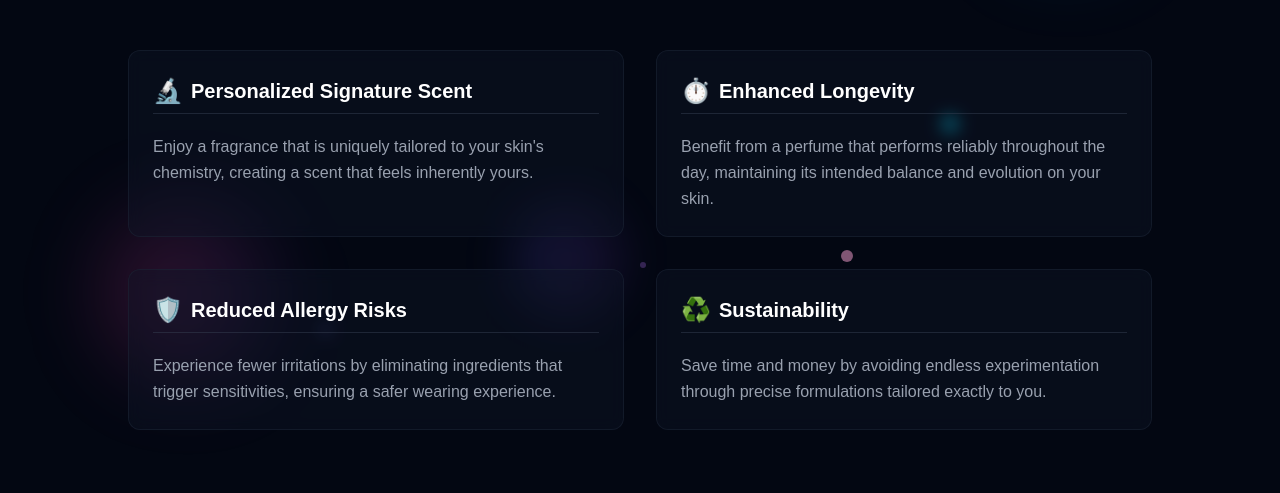
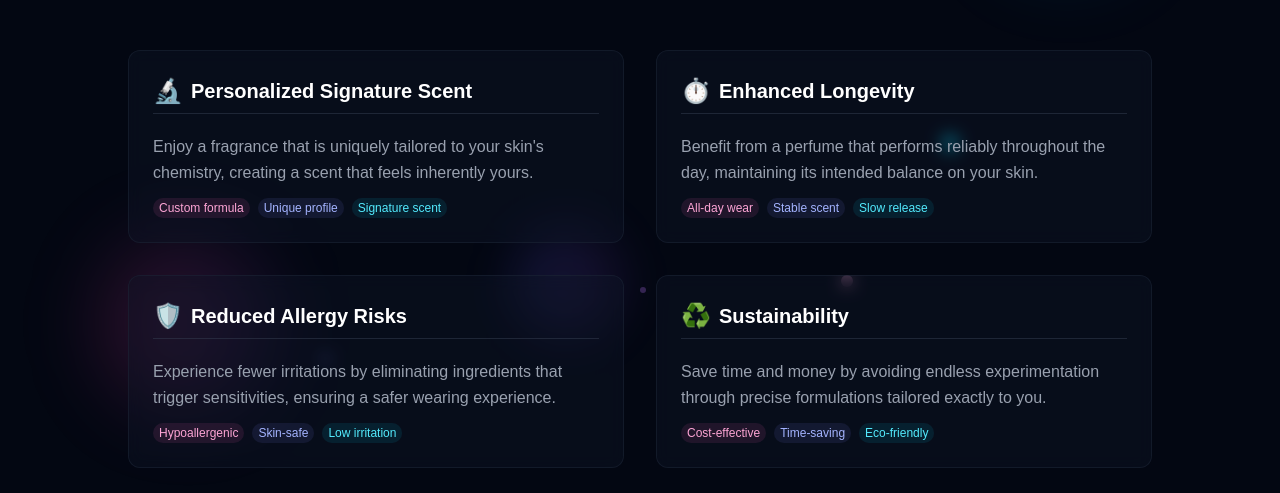
Before and after one commit to florian-lup/molequles, a Next.js app: page / in a window 1280 px wide. Shown: the part 2860-3353 px from the top of the page. Built offline with nearby package versions, Linux system fonts and the light colour scheme.

Commit message:
added tags to benefits card

```diff
--- a/src/components/home/Benefits.tsx
+++ b/src/components/home/Benefits.tsx
@@ -8,11 +8,12 @@ interface BenefitCardProps {
   icon: string;
   title: string;
   description: string;
+  tags: string[];
   className?: string;
   index: number;
 }
 
-const BenefitCard: FC<BenefitCardProps> = ({ icon, title, description, className, index }) => {
+const BenefitCard: FC<BenefitCardProps> = ({ icon, title, description, tags, className, index }) => {
   return (
     <div className={`bg-gray-900/40 backdrop-blur-sm rounded-xl p-3 xs:p-4 sm:p-5 md:p-6 border border-gray-800/50 hover:border-gray-700/70 transition-all duration-300 hover:shadow-lg hover:shadow-indigo-500/10 h-full flex flex-col ${className || ''}`}>
       <div className="mb-2 xs:mb-3 sm:mb-4 md:mb-5 flex items-center border-b border-gray-700/50 pb-1.5">
@@ -20,7 +21,23 @@ const BenefitCard: FC<BenefitCardProps> = ({ icon, title, description, className
         <h3 className="text-base xs:text-lg sm:text-xl font-semibold text-white truncate">{title}</h3>
       </div>
 
-      <p className="text-xs xs:text-sm sm:text-base text-gray-400 leading-relaxed flex-grow">{description}</p>
+      <p className="text-xs xs:text-sm sm:text-base text-gray-400 leading-relaxed mb-3 xs:mb-4 flex-grow">{description}</p>
+
+      {/* Tags */}
+      <div className="flex flex-wrap gap-1 xs:gap-1.5 sm:gap-2 mt-auto">
+        {tags.map((tag, i) => (
+          <span
+            key={i}
+            className={`inline-flex items-center px-1.5 xs:px-2 py-0.5 rounded-full text-xs font-medium ${
+              i % 3 === 0 ? 'bg-pink-400/10 text-pink-300' :
+              i % 3 === 1 ? 'bg-indigo-400/10 text-indigo-300' :
+              'bg-cyan-400/10 text-cyan-300'
+            }`}
+          >
+            {tag}
+          </span>
+        ))}
+      </div>
     </div>
   );
 };
@@ -30,22 +47,26 @@ export default function Benefits() {
     {
       icon: "🔬",
       title: "Personalized Signature Scent",
-      description: "Enjoy a fragrance that is uniquely tailored to your skin's chemistry, creating a scent that feels inherently yours."
+      description: "Enjoy a fragrance that is uniquely tailored to your skin's chemistry, creating a scent that feels inherently yours.",
+      tags: ["Custom formula", "Unique profile", "Signature scent"]
     },
     {
       icon: "⏱️",
       title: "Enhanced Longevity",
-      description: "Benefit from a perfume that performs reliably throughout the day, maintaining its intended balance and evolution on your skin."
+      description: "Benefit from a perfume that performs reliably throughout the day, maintaining its intended balance on your skin.",
+      tags: ["All-day wear", "Stable scent", "Slow release"]
     },
     {
       icon: "🛡️",
       title: "Reduced Allergy Risks",
-      description: "Experience fewer irritations by eliminating ingredients that trigger sensitivities, ensuring a safer wearing experience."
+      description: "Experience fewer irritations by eliminating ingredients that trigger sensitivities, ensuring a safer wearing experience.",
+      tags: ["Hypoallergenic", "Skin-safe", "Low irritation"]
     },
     {
       icon: "♻️",
       title: "Sustainability",
-      description: "Save time and money by avoiding endless experimentation through precise formulations tailored exactly to you."
+      description: "Save time and money by avoiding endless experimentation through precise formulations tailored exactly to you.",
+      tags: ["Cost-effective", "Time-saving", "Eco-friendly"]
     }
   ];
 
@@ -99,6 +120,7 @@ export default function Benefits() {
                   icon={benefit.icon}
                   title={benefit.title}
                   description={benefit.description}
+                  tags={benefit.tags}
                 />
               ))}
             </div>
```
